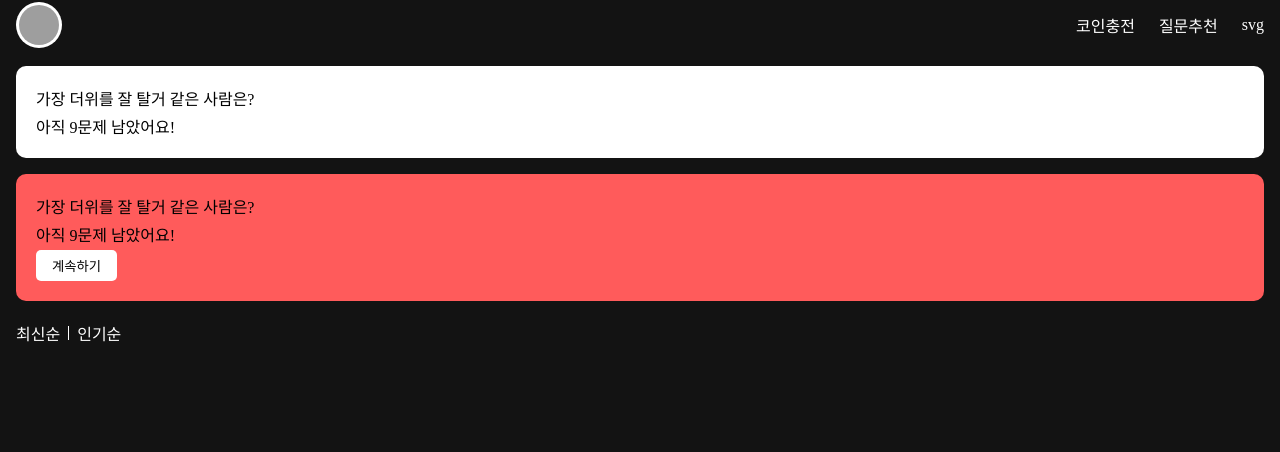
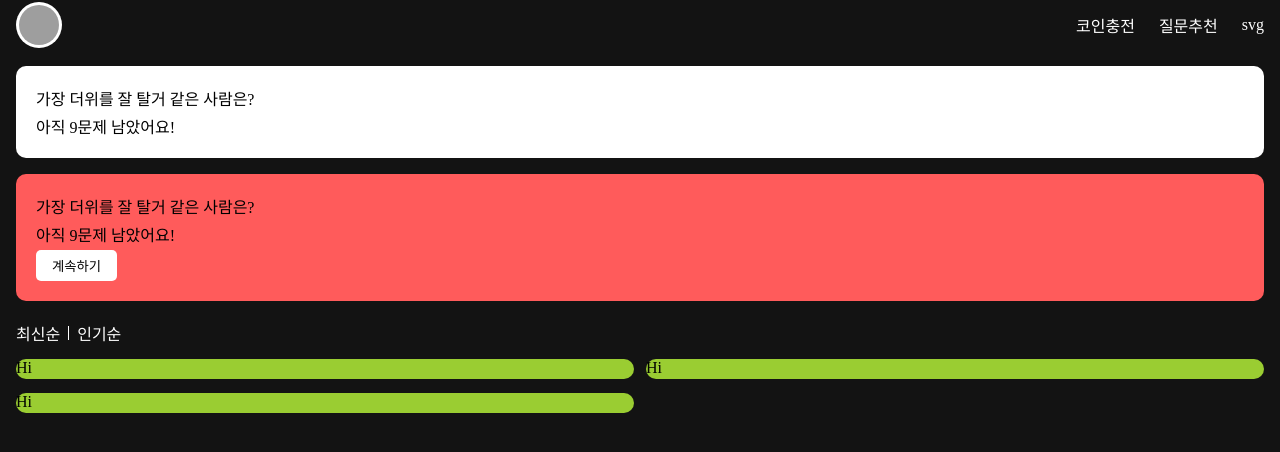
Before and after one commit to Qfeed-Dev/qfeed-client-web, a Next.js app: page / in a window 1280 px wide. Shown: the top 452 px of the page. Built offline with nearby package versions, Linux system fonts and the light colour scheme; grey boxes are pictures that could not be loaded.

Commit message:
feat: QfeedFrame 컴포넌트 추가

```diff
--- a/src/app/Home.scss
+++ /dev/null
@@ -1,4 +0,0 @@
-.home-wrapper {
-  height: 100vh;
-  padding: 0 16px;
-}
--- a/src/app/page.tsx
+++ b/src/app/page.tsx
@@ -1,26 +1,47 @@
+"use client";
 import { Metadata } from "next";
 import BasicQuestion from "src/components/pages/home/BasicQuestion";
 import Filter from "src/components/pages/home/Filter";
 import HomeTitle from "src/components/pages/home/HomeTitle";
+import QfeedFrame from "src/components/pages/home/QfeedFrame";
 import Spacing from "src/components/Spacing";
-import "./Home.scss";
+import { globalValue } from "src/constants/globalValue";
+import { styled } from "styled-components";
 
 // export const metadata: Metadata = {
 //   title: "My Page Title",
 // };
 
+const HomeDatas = [{}, {}, {}];
+
 export default function Page() {
   return (
-    <div className="home-wrapper">
+    <HomeWrapper>
       <HomeTitle />
-      <Spacing size={16} />
       <BasicQuestion type="pick-me" />
-      <Spacing size={16} />
       <BasicQuestion type="question" />
       <Spacing size={20} />
 
       <Filter />
       <Spacing size={14} />
-    </div>
+
+      <FrameWrapper>
+        {HomeDatas.map((data: any, idx: number) => {
+          return <QfeedFrame key={idx} />;
+        })}
+      </FrameWrapper>
+    </HomeWrapper>
   );
 }
+
+const HomeWrapper = styled.div`
+  height: 100vh;
+  // height: calc(100% - ${globalValue.bottomSheetHeight}px);
+  padding: 0 16px;
+`;
+
+const FrameWrapper = styled.div`
+  display: grid;
+  grid-template-columns: 1fr 1fr;
+  gap: 14px 12px;
+`;
--- a/src/components/pages/home/BasicQuestion.tsx
+++ b/src/components/pages/home/BasicQuestion.tsx
@@ -1,4 +1,5 @@
 "use client";
+import Spacing from "src/components/Spacing";
 import { colors } from "src/constants/colors";
 import { styled } from "styled-components";
 import { match } from "ts-pattern";
@@ -9,6 +10,8 @@ interface Props {
 
 const BasicQuestion = ({ type = "pick-me" }: Props) => {
   return (
+    <>
+      <Spacing size={16} />
       <BasicQuestionWrapper
         color={match(type)
           .with("pick-me", () => colors.Qwhite)
@@ -31,6 +34,7 @@ const BasicQuestion = ({ type = "pick-me" }: Props) => {
           )}
         </BasicQuestionInner>
       </BasicQuestionWrapper>
+    </>
   );
 };
 
--- /dev/null
+++ b/src/components/pages/home/QfeedFrame.tsx
@@ -0,0 +1,31 @@
+"use client";
+import Hr from "src/components/Hr";
+import { colors } from "src/constants/colors";
+import useDisplaySize from "src/hooks/useDisplaySize";
+import { styled } from "styled-components";
+import { match } from "ts-pattern";
+
+interface Props {}
+
+const QfeedFrame = ({}: Props) => {
+  const { width } = useDisplaySize();
+  return (
+    <QfeedFrameWrapper width={(width - 16 * 2 - 12) / 2}>Hi</QfeedFrameWrapper>
+  );
+};
+
+const QfeedFrameWrapper = styled.div<{ width: number }>`
+  width: ${({ width }) => width + "px"};
+  height: 20px;
+
+  display: flex;
+  gap: 12px;
+  border-radius: 10px;
+  background-color: yellowgreen;
+`;
+
+const Menu = styled.div`
+  color: ${colors.Qwhite};
+`;
+
+export default QfeedFrame;
--- /dev/null
+++ b/src/constants/globalValue.ts
@@ -0,0 +1,3 @@
+export const globalValue = {
+  bottomSheetHeight: 68,
+};
--- /dev/null
+++ b/src/hooks/useDisplaySize.tsx
@@ -0,0 +1,13 @@
+import { useEffect, useState } from "react";
+
+export default function useDisplaySize() {
+  const [width, setWidth] = useState<number>(0);
+  const [height, setHeight] = useState<number>(0);
+
+  useEffect(() => {
+    setWidth(window.innerWidth);
+    setHeight(window.innerHeight);
+  }, []);
+
+  return { width, height };
+}
```
Lines whose indentation alone changed are shown as unchanged.
